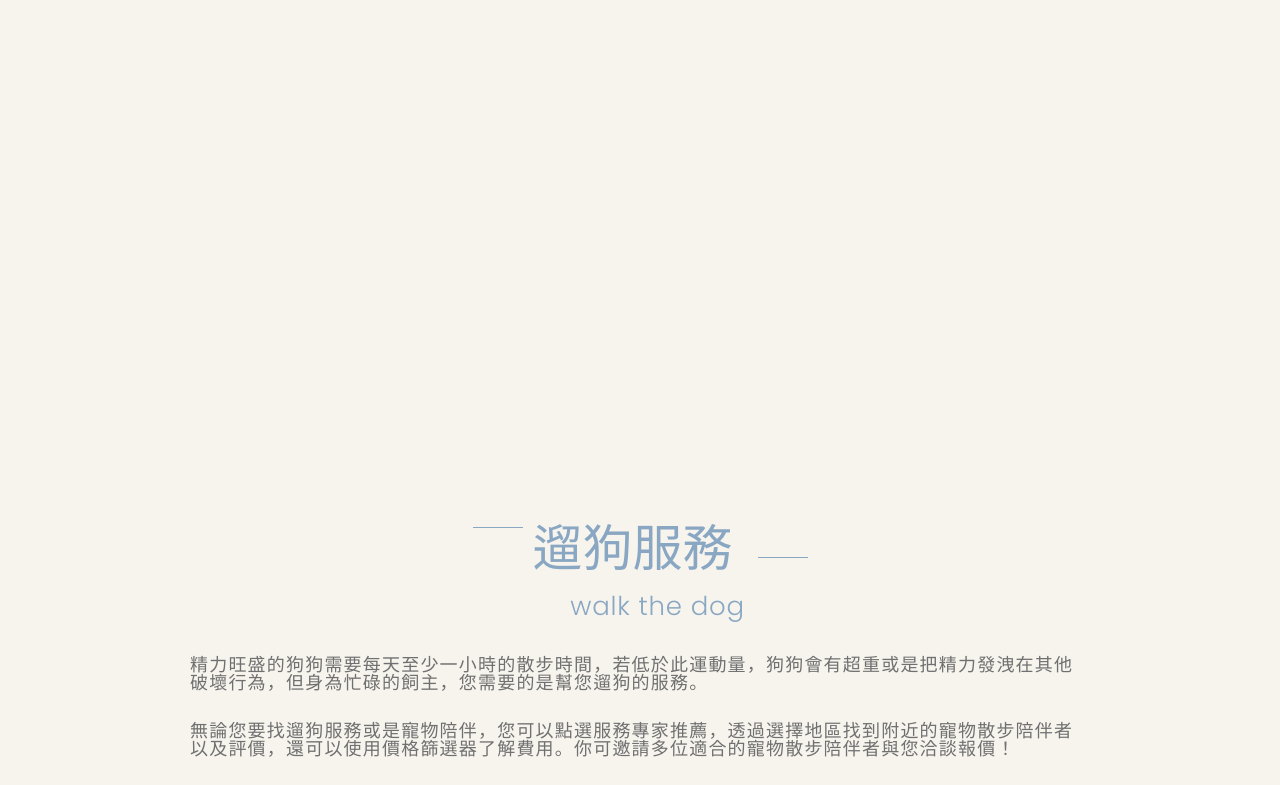
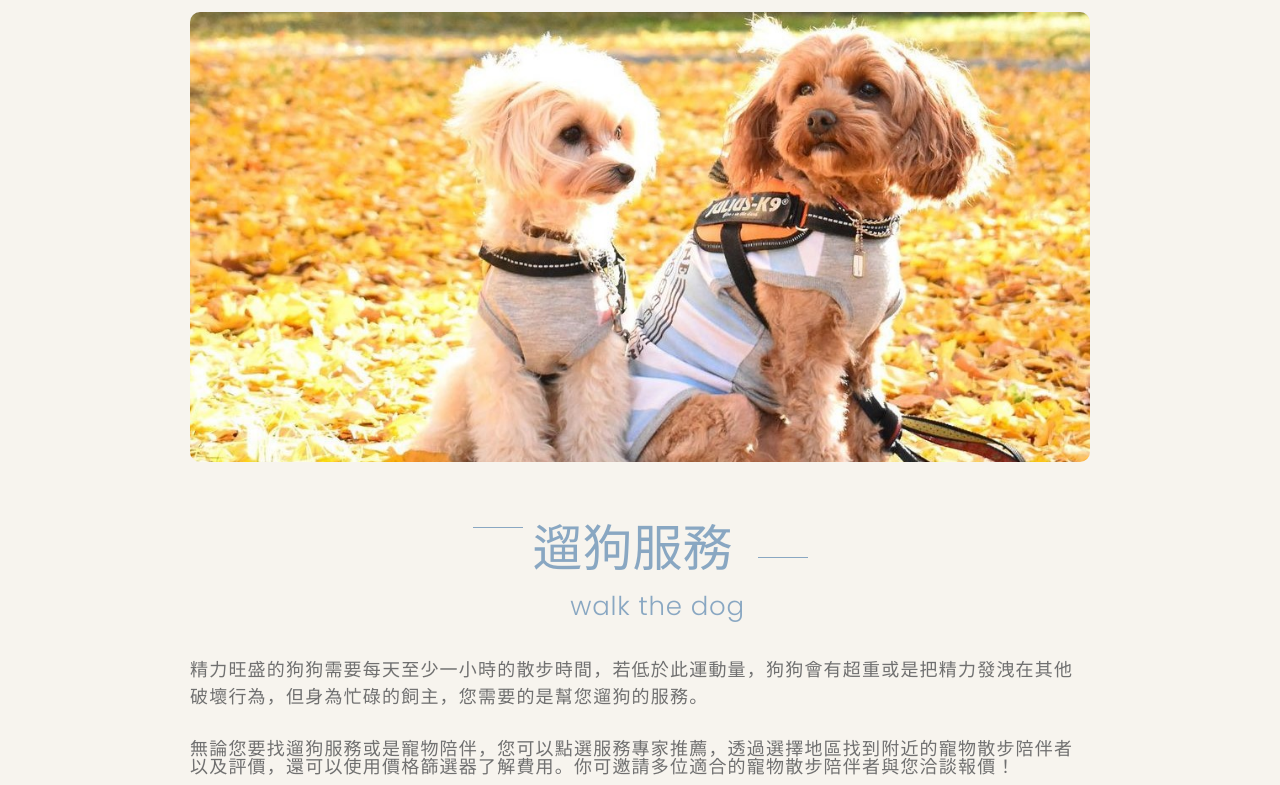
Before and after one commit to shihying96/uiux-web-petlove-walking, a plain HTML site: page walking.html in a window 1280 px wide. Shown: the part 138-923 px from the top of the page. Drawn offline with nearby package versions, Linux system fonts and the light colour scheme.

Commit message:
0420
photo

```diff
--- a/css/walkingservice/mobile/style.css
+++ b/css/walkingservice/mobile/style.css
@@ -12,7 +12,7 @@
 
 
     .n_WalkTheDogIMG1{
-      background-image: url(/uiux-web-petlove-main/images/walkingservice/choice/WalkingServiceChoice_18.jpeg) ;
+      background-image: url(/images/walkingservice/choice/WalkingServiceChoice_18.jpeg) ;
       background-size: cover;
       width: 270px;
       height: 200px;
--- a/css/walkingservice/web/style.css
+++ b/css/walkingservice/web/style.css
@@ -2,7 +2,7 @@
 
 
     .n_WalkTheDogIMG1{
-      background: url(/uiux-web-petlove-main/images/walkingservice/choice/WalkingServiceChoice_18.jpeg) center ;
+      background: url(/images/walkingservice/choice/WalkingServiceChoice_18.jpeg) center ;
       background-size: cover;
       width: 900px;
       height: 450px;
@@ -69,7 +69,7 @@
     width: 900px;
     margin: 0 auto;
     letter-spacing: 1.2px;
-    line-height: 1;
+    line-height: 1.5;
     margin-top: 30px;
     font-size: 18px;
     font-weight: 300;
```
